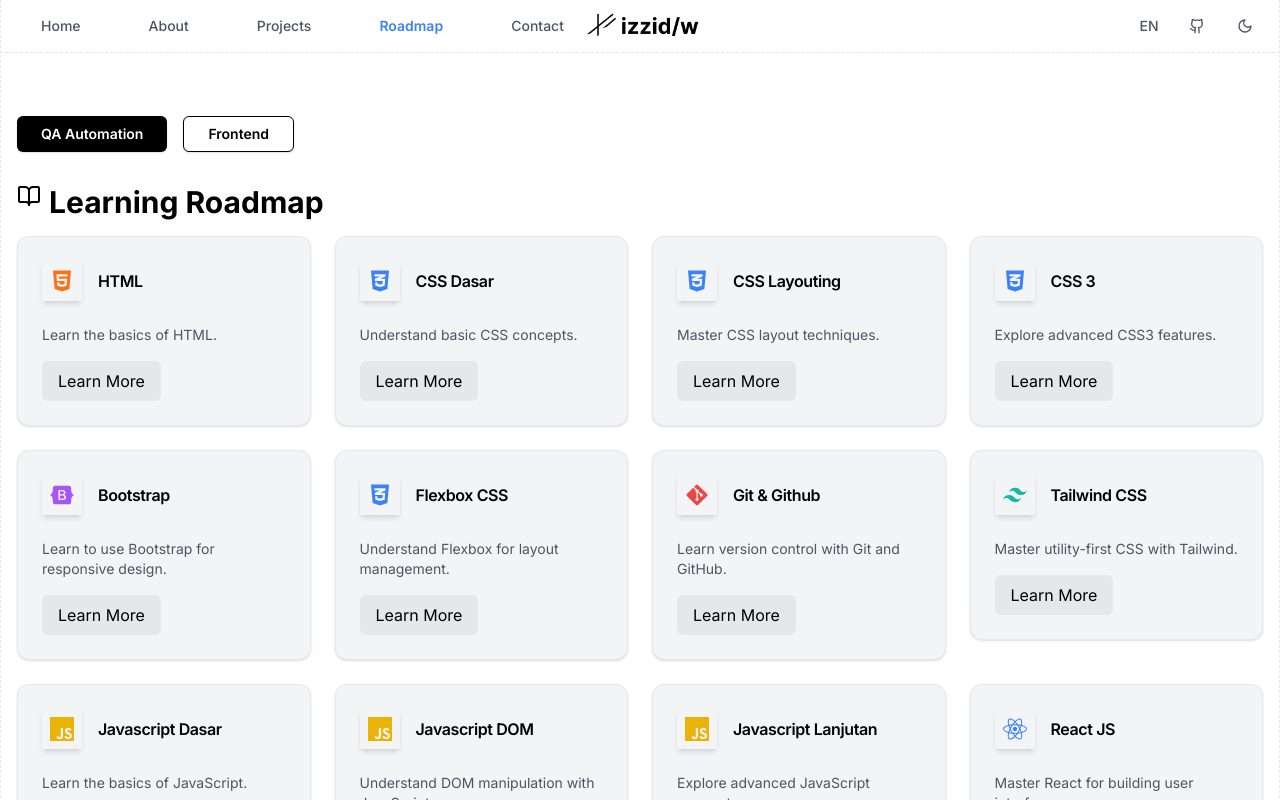
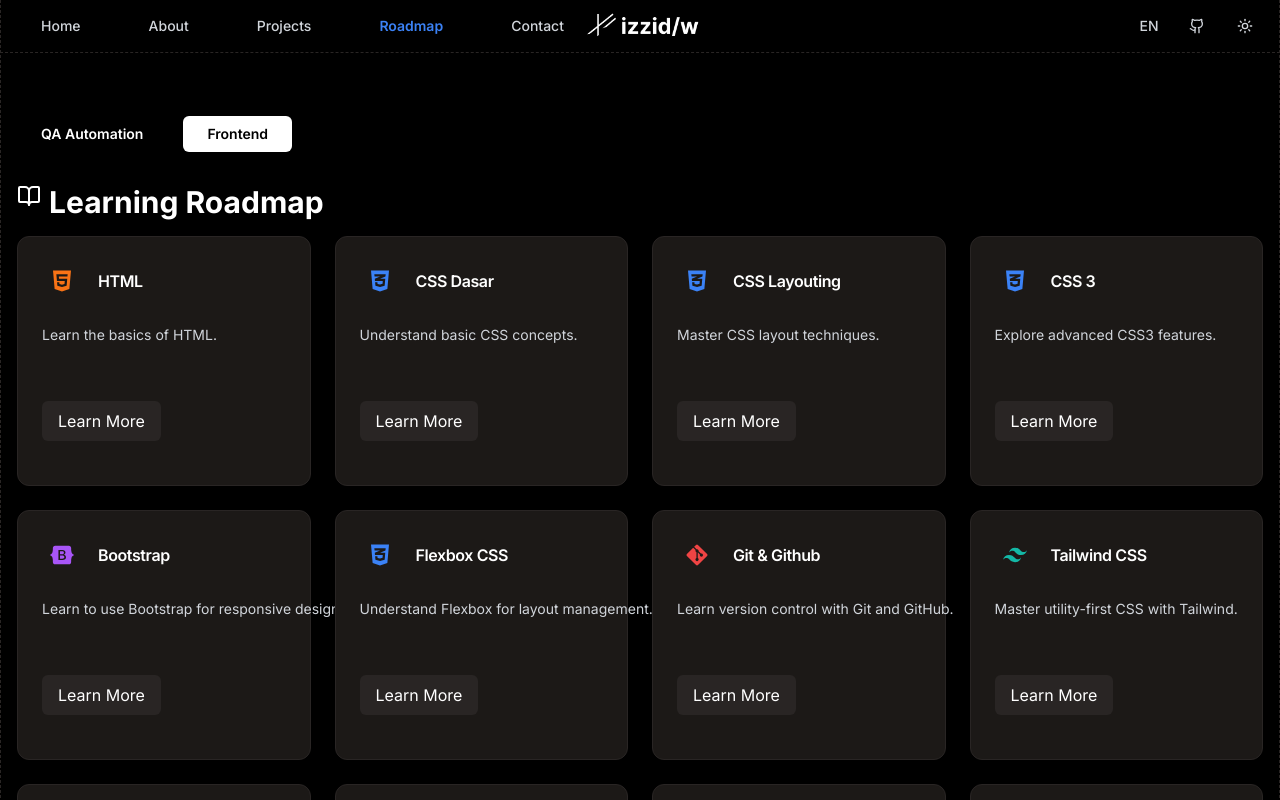
Before and after one commit to izaazwaskito/dashboard-izaaz-ui, a Next.js app: page /portofolio/roadmap in a window 1280 px wide. Both pictures are taken after a click on the button "Frontend". Shown: the top 800 px of the page. Built offline with nearby package versions, Linux system fonts and the light colour scheme.

Commit message:
fixing bugs

```diff
--- a/app/layout.tsx
+++ b/app/layout.tsx
@@ -29,7 +29,7 @@
       <body className="font-inter antialiased">
         <ThemeProvider
           attribute="class"
-          defaultTheme="system"
+          defaultTheme="dark"
           enableSystem
           disableTransitionOnChange
         >
--- a/app/portofolio/about/page.tsx
+++ b/app/portofolio/about/page.tsx
@@ -129,7 +129,8 @@
           variants={fadeInUp}
         >
           {/* Profile Card */}
-          <h1 className="text-xl font-medium pb-2 flex">
+          <h1 className={`text-xl font-medium pb-2 flex ${theme === "dark" ? "text-gray-300" : "text-gray-600"}`}
+          >
             <User className="mr-2" />
             About
           </h1>
@@ -243,7 +244,8 @@
             </CardContent>
           </Card>
           <div id="Career" className="pt-10">
-            <h1 className="text-xl font-medium pb-2 flex">
+            <h1 className={`text-xl font-medium pb-2 flex ${theme === "dark" ? "text-gray-300" : "text-gray-600"}`}
+            >
               <Briefcase className="mr-2" />
               Career
             </h1>
@@ -291,7 +293,8 @@
             </div>
           </div>
           <div id="Skill" className="pt-10 pb-10">
-            <h1 className="text-xl font-medium pb-2 flex">
+            <h1 className={`text-xl font-medium pb-2 flex ${theme === "dark" ? "text-gray-300" : "text-gray-600"}`}
+            >
               <Code2 className="mr-2" />
               Skills
             </h1>
--- a/app/portofolio/roadmap/page.tsx
+++ b/app/portofolio/roadmap/page.tsx
@@ -189,24 +189,32 @@
             <div className="flex space-x-4 mb-8">
             <Button
   onClick={() => setActiveCategory("qa")}
-  className={`px-6 py-2 font-semibold transition-colors duration-300 ${
-    activeCategory === "qa"
-      ? "bg-white text-black border border-black hover:bg-gray-100"
-      : "bg-black text-white"
+  className={`px-6 py-2 font-semibold transition-colors duration-300 border-transparent
+    hover:bg-gray-500 hover:text-white
+    dark:hover:bg-gray-700 dark:hover:text-white
+    ${activeCategory === "qa"
+      ? "bg-black text-white dark:bg-white dark:text-black"
+      : "bg-white text-black dark:bg-black dark:text-white"
     }`}
 >
   QA Automation
 </Button>
+
 <Button
   onClick={() => setActiveCategory("frontend")}
-  className={`px-6 py-2 font-semibold transition-colors duration-300 ${
-    activeCategory === "frontend"
-      ? "bg-white text-black border border-black hover:bg-gray-100"
-      : "bg-black text-white"
+  className={`px-6 py-2 font-semibold transition-colors duration-300 border-transparent
+    hover:bg-gray-500 hover:text-white
+    dark:hover:bg-gray-700 dark:hover:text-white
+    ${activeCategory === "frontend"
+      ? "bg-black text-white dark:bg-white dark:text-black"
+      : "bg-white text-black dark:bg-black dark:text-white"
     }`}
 >
   Frontend
 </Button>
+
+
+
 
             </div>
             {/* Roadmap Section */}
@@ -218,7 +226,8 @@
               <BookOpen className="mr-2" />
               Learning Roadmap
             </h1>
-            <div className="grid grid-cols-1 md:grid-cols-2 lg:grid-cols-4 gap-6">
+            <div className="container mx-auto ">
+              <div className="grid grid-cols-1 sm:grid-cols-2 md:grid-cols-3 lg:grid-cols-4 gap-6">
                 {activeCategory === "qa"
                   ? qaItems.map((item, index) => (
                       <motion.div
@@ -231,11 +240,11 @@
                             theme === "dark"
                               ? "bg-stone-900 border-stone-800"
                               : "bg-gray-100 border-gray-200"
-                        } hover:shadow-lg transition-shadow duration-300`}
+                          } hover:shadow-lg transition-shadow duration-300 min-h-[250px]`}
                         >
                           <CardHeader>
                             <div className="flex items-center space-x-4">
-                            <div className="p-2 shadow-md">{item.icon}</div>
+                              <div className="p-2">{item.icon}</div>
                               <CardTitle
                                 className={
                                   theme === "dark" ? "text-white" : "text-black"
@@ -247,11 +256,11 @@
                           </CardHeader>
                           <CardContent>
                             <CardDescription
-                            className={
+                              className={`min-h-[60px] ${
                                 theme === "dark"
                                   ? "text-gray-300"
                                   : "text-gray-600"
-                            }
+                              }`}
                             >
                               {item.description}
                             </CardDescription>
@@ -279,11 +288,11 @@
                             theme === "dark"
                               ? "bg-stone-900 border-stone-800"
                               : "bg-gray-100 border-gray-200"
-                        } hover:shadow-lg transition-shadow duration-300`}
+                          } hover:shadow-lg transition-shadow duration-300 min-h-[250px]`}
                         >
                           <CardHeader>
                             <div className="flex items-center space-x-4">
-                            <div className="p-2 shadow-md">{item.icon}</div>
+                              <div className="p-2">{item.icon}</div>
                               <CardTitle
                                 className={
                                   theme === "dark" ? "text-white" : "text-black"
@@ -295,11 +304,11 @@
                           </CardHeader>
                           <CardContent>
                             <CardDescription
-                            className={
+                              className={`min-h-[60px] min-w-[350px] ${
                                 theme === "dark"
                                   ? "text-gray-300"
                                   : "text-gray-600"
-                            }
+                              }`}
                             >
                               {item.description}
                             </CardDescription>
@@ -316,6 +325,7 @@
                         </Card>
                       </motion.div>
                     ))}
+              </div>
             </div>
           </motion.div>
         </div>
```
Lines whose indentation alone changed are shown as unchanged.
